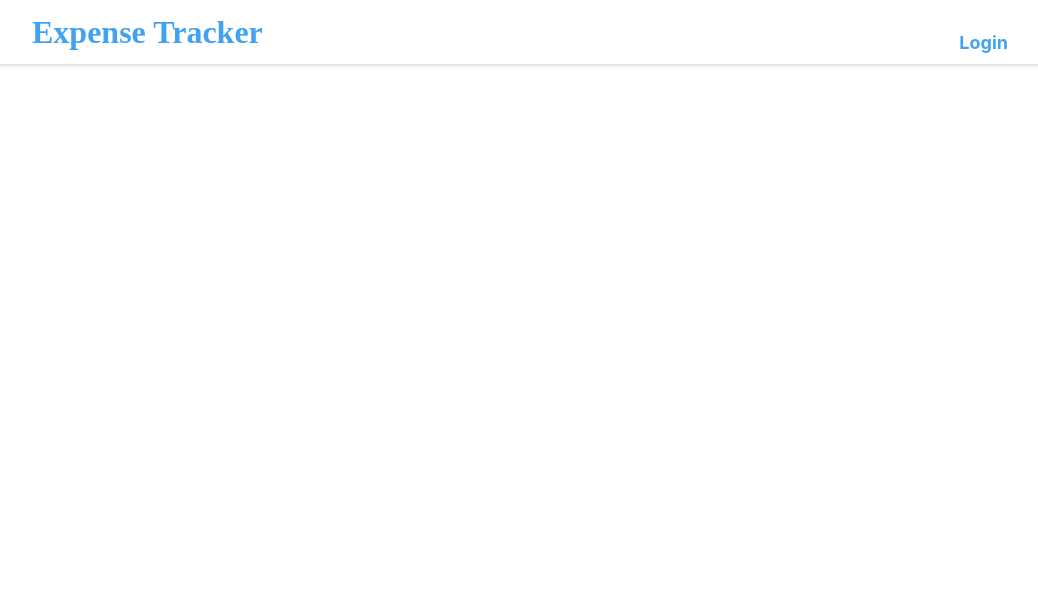
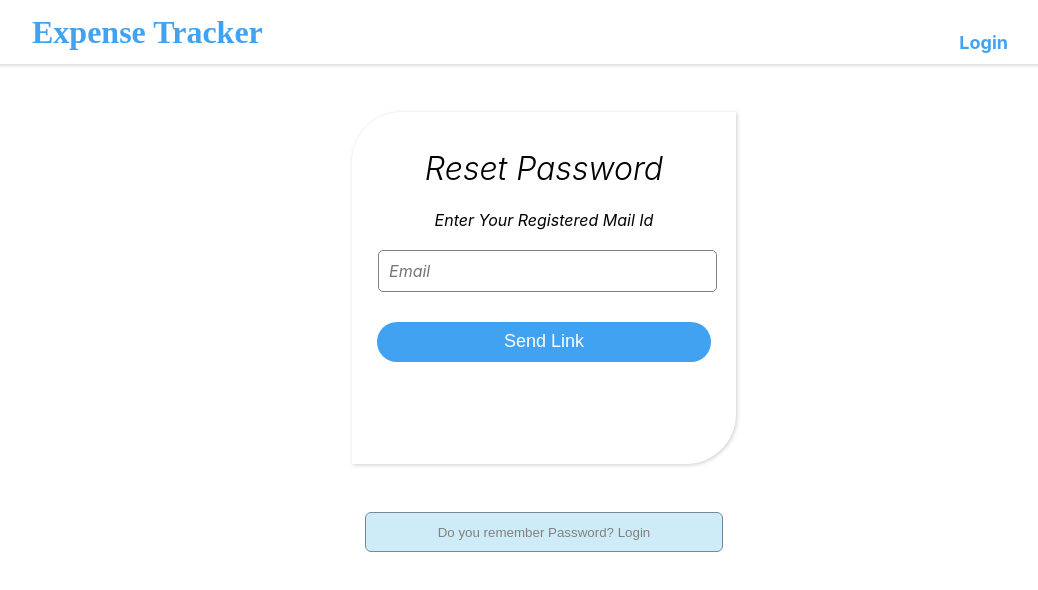
Before and after one commit to Sheetal-BC/Expense-tracker, a React (Create React App) app: page /forgotpassword in a window 1280 px wide. Before the commit this address led to /. Shown: the top 590 px of the page, without its empty margins (96-1134 px from the left). Built offline with nearby package versions, Linux system fonts and the light colour scheme.

Commit message:
Forgot password

```diff
--- a/src/App.js
+++ b/src/App.js
@@ -1,5 +1,6 @@
 import React, { Fragment,useContext } from "react";
 import { Route,Switch, Redirect } from "react-router-dom";
+import ForgotPasswordPage from "./Components/Pages/ForgotPasswordPage";
 import Layout from "./Components/Layout/Layout";
 import AuthPage from "./Components/Pages/AuthPage";
 import Home from "./Components/Pages/Home";
@@ -27,6 +28,10 @@ function App() {
         {conCtx.isLoggedIn && <Route path='/profile'>
         <ProfilePage />
         </Route> }
+        {!conCtx.isLoggedIn && <Route path='/forgotpassword'>
+        <ForgotPasswordPage />
+        </Route> }
+
         <Route path="*">
           <Redirect to="/" />
         </Route>
--- /dev/null
+++ b/src/Components/ForgotPassword/ForgotPasswordForm.css
@@ -0,0 +1,47 @@
+.changePassword{
+    margin: 3rem auto;
+    width: 75%;
+    max-width: 22rem;
+    height: 20rem;
+    border-radius: 50px 0px 50px 0px;
+    background-color: white;
+    box-shadow: 1px 1px 4px rgba(7, 7, 7, 0.2);
+    padding: 1rem;
+    text-align: center;
+    justify-items: space-between;
+}
+.changePassword h1{
+    font-style: italic;
+    font-weight: 300;
+}
+
+
+.msg-box button{
+    position: relative;
+    left:36%;
+    width: 28%;
+    height: 40px;
+    border-radius: 6px;
+    border:1px solid lightslategray;
+    background-color: rgb(206, 236, 247);
+    color: gray;
+}
+
+.enteremail{
+    font-style: italic;
+    margin-top: 10px;
+}
+
+.enteremail input{
+    font: inherit;
+    color: black;
+    background-color: white;
+    border: 1px solid gray;
+    border-radius: 5px;
+    align-items: center;
+    width: 90%;
+    text-align: left;
+    margin:10px ;
+    padding: 10px;
+    justify-content: space-around;
+}
--- /dev/null
+++ b/src/Components/ForgotPassword/ForgotPasswordForm.js
@@ -0,0 +1,83 @@
+import React, { Fragment, useRef, useState } from "react";
+import { useHistory } from "react-router-dom";
+
+
+import "./ForgotPasswordForm.css";
+
+const ForgotPasswordForm = () => {
+    const [isLoading, setLoading] = useState(false);
+    const inputEmailRef = useRef();
+    const history = useHistory();
+
+    const changePasswordHandler = async (event) => {
+      event.preventDefault();
+      const enteredEmail = inputEmailRef.current.value;
+
+      setLoading(true);
+      try {
+        const response = await fetch(
+          "https://identitytoolkit.googleapis.com/v1/accounts:sendOobCode?key=AIzaSyBwU1sMNAm0lD4QbSAAmDEDhr5ngGYI-Lk",
+          {
+            method: "POST",
+            body: JSON.stringify({
+              requestType: "PASSWORD_RESET",
+              email: enteredEmail,
+              returnSecureToken: true,
+            }),
+            headers: {
+              "Content-Type": "application/json",
+            },
+          }
+        );
+        if (response.ok) {
+          const data = await response.json();
+          console.log(data);
+          alert(`Successfully sent the link to ${enteredEmail}`);
+          history.replace("/auth");
+        } else {
+          const data = await response.json();
+          alert(data.error.message);
+        }
+        setLoading(false);
+      } catch (err) {
+        console.log("Something went wrong");
+        console.log(err);
+        setLoading(false);
+      }
+    };
+    const navigateToHandler = (event) => {
+      event.preventDefault();
+      history.replace("/auth");
+    };
+
+
+  return (
+    <Fragment>
+      <div className="changePassword">
+        <h1>Reset Password</h1>
+        <form>
+          <div className="enteremail"> Enter Your Registered Mail Id </div>
+          <div className="enteremail">
+            <input
+              type="email"
+              htmlFor="email"
+              className="input"
+              placeholder="Email"
+              ref={inputEmailRef}
+              required
+            />
+          </div>
+          <div className="sign-btn">
+            <button onClick={changePasswordHandler}>
+          {isLoading ? "Sending..." : "Send Link"}
+          </button>
+          </div>
+        </form>
+      </div>
+      <div className="msg-box">
+        <button onClick={navigateToHandler}>Do you remember Password? Login</button>
+      </div>
+    </Fragment>
+  );
+};
+export default ForgotPasswordForm;
--- /dev/null
+++ b/src/Components/Pages/ForgotPasswordPage.js
@@ -0,0 +1,12 @@
+import React from "react";
+import ForgotPasswordForm from "../ForgotPassword/ForgotPasswordForm";
+
+const ForgotPasswordPage = () =>{
+    return (
+        <div>
+            <ForgotPasswordForm />
+        </div>
+    )
+}
+
+export default ForgotPasswordPage;
--- a/src/Components/Pages/ProfilePage.js
+++ b/src/Components/Pages/ProfilePage.js
@@ -31,7 +31,10 @@ const ProfilePage = () => {
           },
         }
       );
+
+
       if (res.ok) {
+
         const data = await res.json();
         data.users.forEach((element) => {
           console.log(data.users);
@@ -43,7 +46,7 @@ const ProfilePage = () => {
            console.log(data);
       }
     } catch (err) {
-      console.log(err);
+
     }
   };
 
--- a/src/Components/SignUp/AuthForm.js
+++ b/src/Components/SignUp/AuthForm.js
@@ -1,5 +1,5 @@
 import React, { useRef, useState, useContext} from "react";
-import { useHistory } from "react-router-dom";
+import { useHistory, Link } from "react-router-dom";
 import AuthContext from "../../Store/AuthContext";
 import "./AuthForm.css";
 
@@ -145,7 +145,7 @@ const submitHandler = async (event) =>{
             )}
             {isLoading && <p>Sending request...</p>}
             {isLogin && (
-              <a href="#">Forgot Password</a>
+              <Link to='/forgotpassword'>Forgot Password</Link>
             )}
 
           </div>
```
